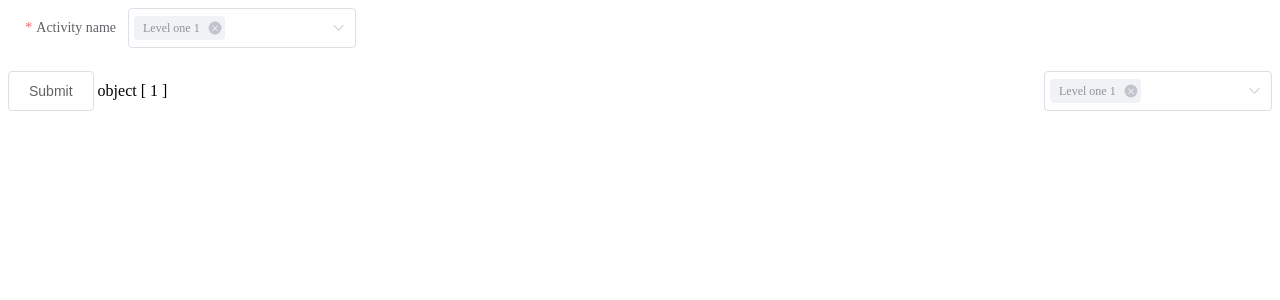
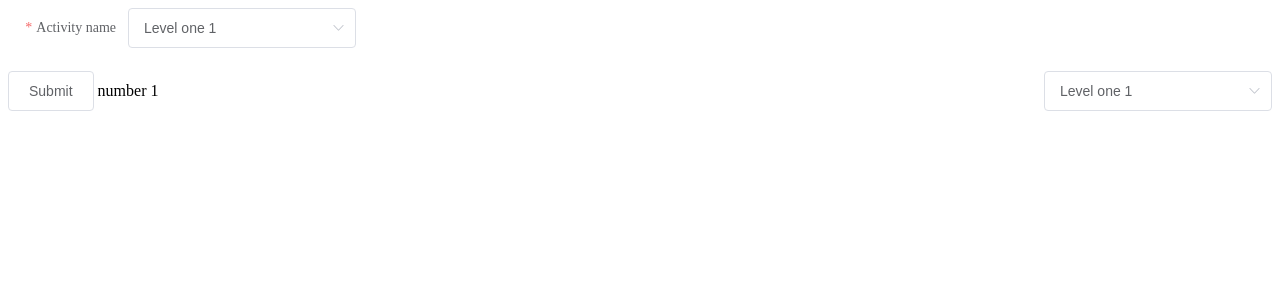
Before and after one commit to ITzhangxi/select-tree, a Vue app: page / in a window 1280 px wide. Shown: the top 300 px of the page. Built offline with nearby package versions, Linux system fonts and the light colour scheme.

Commit message:
feat: add disabled

```diff
--- a/src/App.vue
+++ b/src/App.vue
@@ -15,7 +15,7 @@
         v-model="formff.name"
         :treeData="treeData"
         nodeKey="id"
-        :selectProps="{ clearable: true, multiple: true }"
+        :selectProps="{ clearable: true }"
       ></select-tree>
     </el-form-item>
   </el-form>
@@ -25,7 +25,7 @@
       v-model="formff.name"
       :treeData="treeData"
       nodeKey="id"
-      :selectProps="{ clearable: true, multiple: true }"
+      :selectProps="{ clearable: true }"
     ></select-tree>
   </div>
   {{ typeof formff.name }}
@@ -68,6 +68,7 @@ export default defineComponent({
           label: "Level one 1",
           id: 1,
           status: true,
+          disabled: true,
           children: [
             {
               label: "Level two 1-1",
--- a/src/components/SelectTree.vue
+++ b/src/components/SelectTree.vue
@@ -23,7 +23,8 @@
         :expanded-keys="expandedKeys"
         :props="props"
         v-bind="$attrs.treeProps"
-      />
+      >
+      </el-tree>
     </template>
   </el-select>
 </template>
@@ -181,6 +182,7 @@ export default defineComponent({
     );
 
     const handleNodeClick = (val = {}) => {
+      if (val.disabled) return;
       const id = val.id || "";
       setCheckedKeys(id);
       context.emit("node-click", ...arguments);
@@ -230,4 +232,7 @@ export default defineComponent({
 .el-tree-node:focus > .el-tree-node__content {
   background-color: transparent !important;
 }
+.custom-select-tree-node {
+  background-color: red;
+}
 </style>
```
